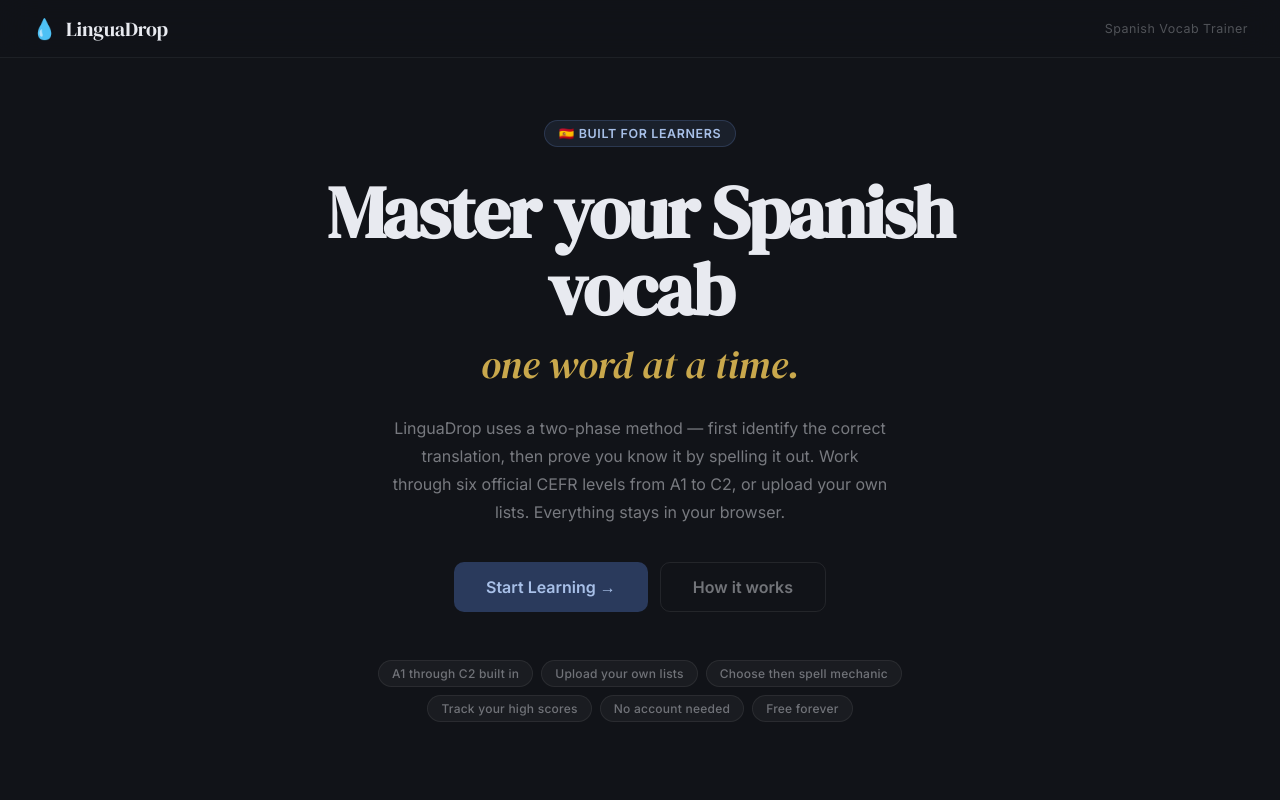
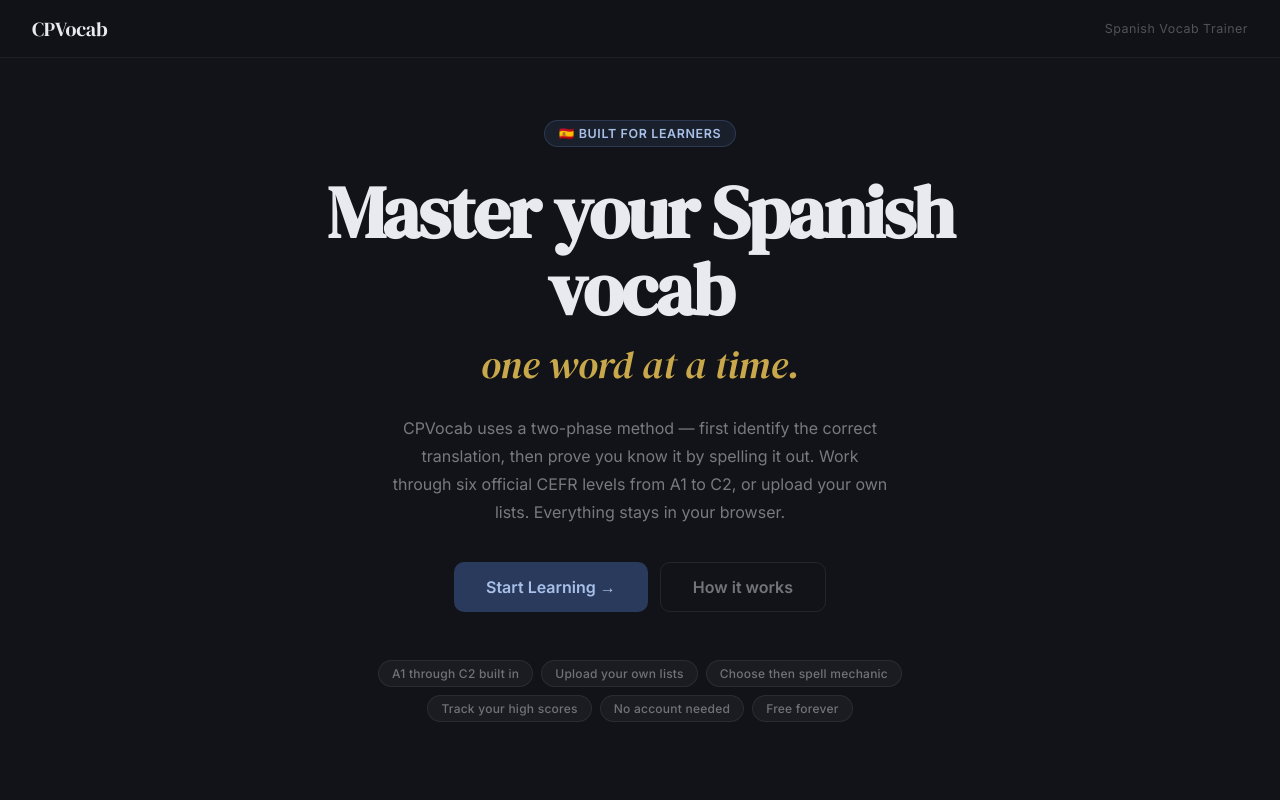
Before and after one commit to AHStubber/linguadrop, a React (Vite) app: page / in a window 1280 px wide. Shown: the top 800 px of the page. Built offline with nearby package versions, Linux system fonts and the light colour scheme; the HTML template or start-up script is replaced by a standard one.

Commit message:
rename to CPVocab and remove drop icon

```diff
--- a/index.html
+++ b/index.html
@@ -4,8 +4,8 @@
     <meta charset="UTF-8" />
     <link rel="icon" type="image/svg+xml" href="/favicon.svg" />
     <meta name="viewport" content="width=device-width, initial-scale=1.0" />
-    <meta name="description" content="Master your Spanish vocab one word at a time. Free vocabulary trainer for every CEFR level from A1 to C2." />
-    <title>LinguaDrop — Spanish Vocab Trainer</title>
+    <meta name="description" content="CPVocab: Master your Spanish vocab one word at a time. Free vocabulary trainer for every CEFR level from A1 to C2." />
+    <title>CPVocab — Spanish Vocab Trainer</title>
   </head>
   <body>
     <div id="root"></div>
--- a/src/App.jsx
+++ b/src/App.jsx
@@ -223,7 +223,7 @@
 
   const [lists, setLists] = useState(() => {
     try {
-      const saved = localStorage.getItem("linguadrop_lists");
+      const saved = localStorage.getItem("cpvocab_lists");
       return saved ? JSON.parse(saved) : DEFAULT_LISTS;
     } catch {
       return DEFAULT_LISTS;
@@ -242,7 +242,7 @@
 
   const [wordStats, setWordStats] = useState(() => {
     try {
-      const saved = localStorage.getItem("linguadrop_wordStats");
+      const saved = localStorage.getItem("cpvocab_wordStats");
       return saved ? JSON.parse(saved) : {};
     } catch {
       return {};
@@ -251,7 +251,7 @@
 
   const [highScores, setHighScores] = useState(() => {
     try {
-      const saved = localStorage.getItem("linguadrop_highScores");
+      const saved = localStorage.getItem("cpvocab_highScores");
       return saved ? JSON.parse(saved) : {};
     } catch {
       return {};
@@ -269,15 +269,15 @@
 
   // ── Persistence ──────────────────────────────────────────────────────────
   useEffect(() => {
-    localStorage.setItem("linguadrop_lists", JSON.stringify(lists));
+    localStorage.setItem("cpvocab_lists", JSON.stringify(lists));
   }, [lists]);
 
   useEffect(() => {
-    localStorage.setItem("linguadrop_wordStats", JSON.stringify(wordStats));
+    localStorage.setItem("cpvocab_wordStats", JSON.stringify(wordStats));
   }, [wordStats]);
 
   useEffect(() => {
-    localStorage.setItem("linguadrop_highScores", JSON.stringify(highScores));
+    localStorage.setItem("cpvocab_highScores", JSON.stringify(highScores));
   }, [highScores]);
 
   // Update high score when results screen is shown
@@ -1046,8 +1046,7 @@
           {/* Fixed nav */}
           <nav className="l-nav">
             <div className="l-nav-logo">
-              <span className="l-nav-drop">💧</span>
-              <span className="l-nav-brand">LinguaDrop</span>
+              <span className="l-nav-brand">CPVocab</span>
             </div>
             <span className="l-nav-sub">Spanish Vocab Trainer</span>
           </nav>
@@ -1060,7 +1059,7 @@
             <p className="hero-sub">one word at a time.</p>
 
             <p className="hero-desc">
-              LinguaDrop uses a two-phase method — first identify the correct
+              CPVocab uses a two-phase method — first identify the correct
               translation, then prove you know it by spelling it out. Work through
               six official CEFR levels from A1 to C2, or upload your own lists.
               Everything stays in your browser.
@@ -1122,8 +1121,7 @@
           <div className="card fade-up" style={{ maxHeight: "calc(100vh - 48px)", overflowY: "auto" }}>
             {/* Logo */}
             <div className="logo-row">
-              <span className="logo-drop">💧</span>
-              <span className="logo-name">LinguaDrop</span>
+              <span className="logo-name">CPVocab</span>
             </div>
             <p className="tagline" style={{ marginBottom: 24 }}>Spanish Vocab Trainer</p>
 
```
